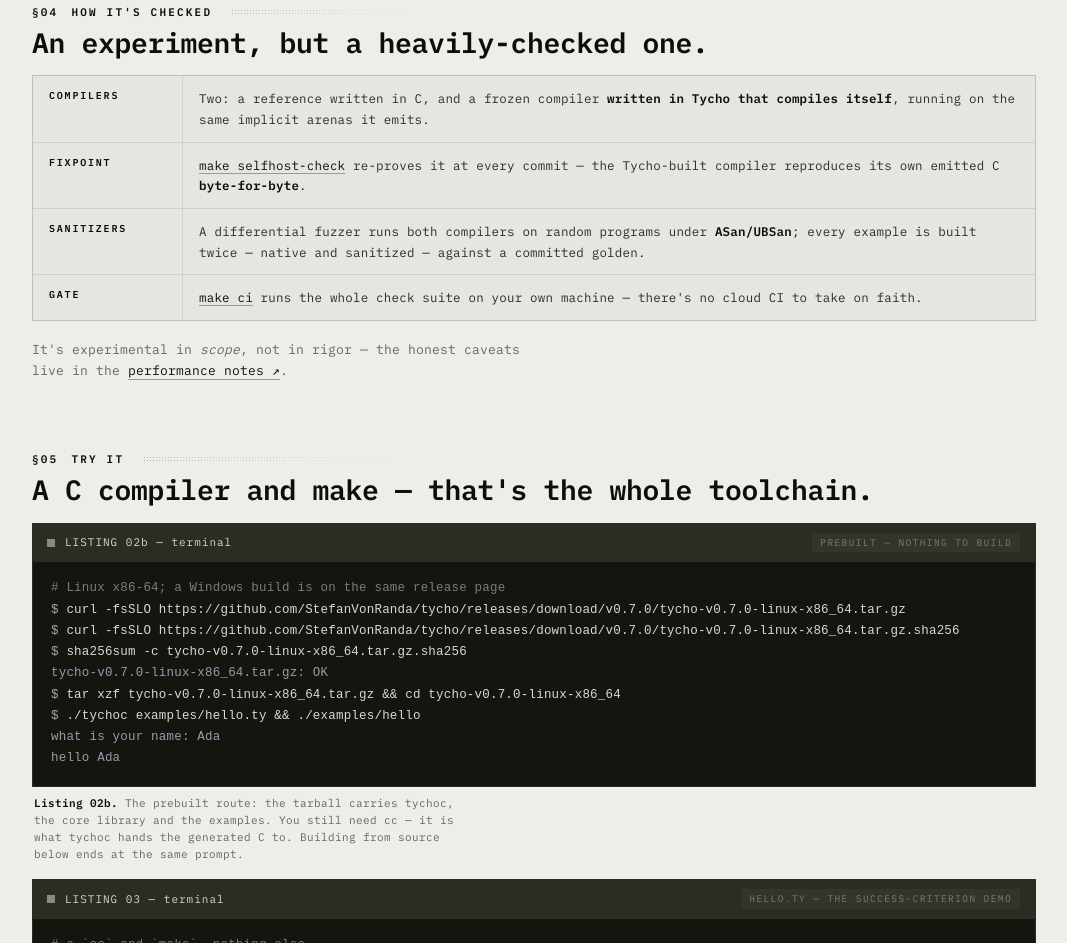
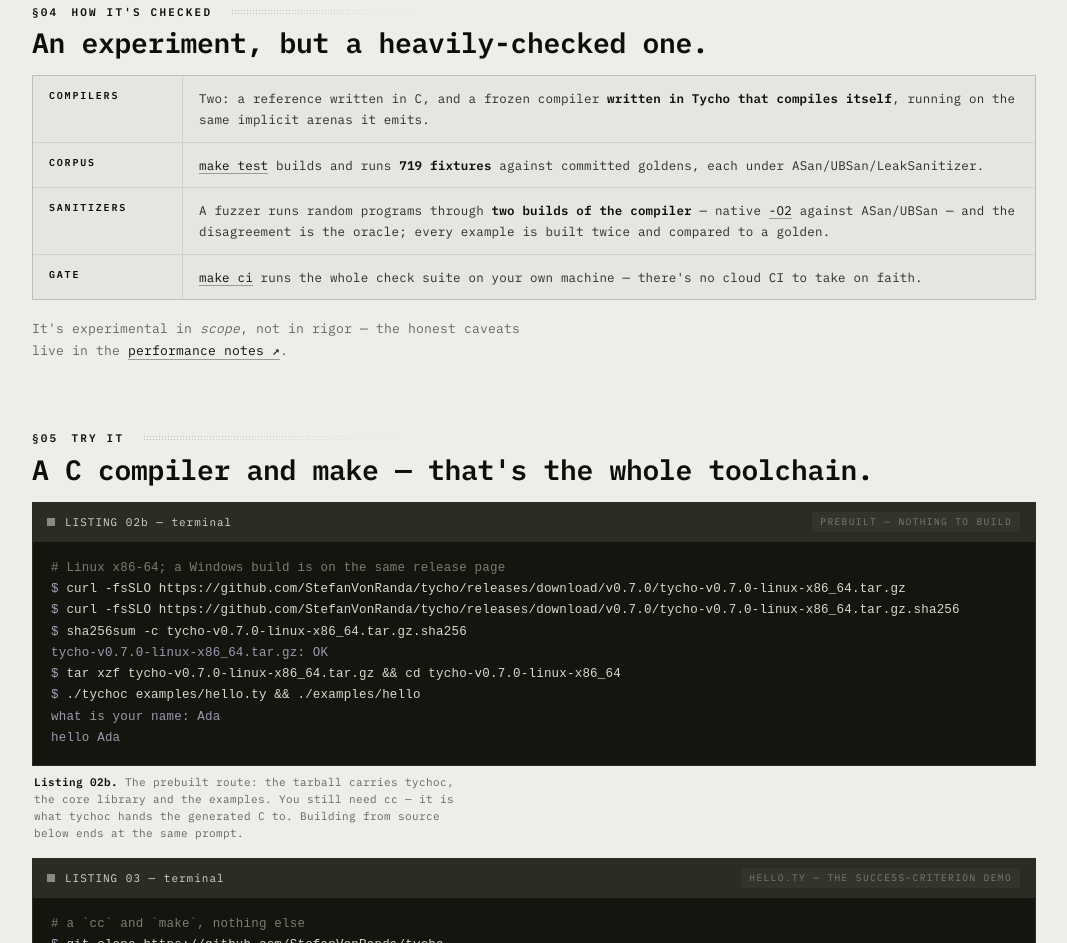
Before and after one commit to StefanVonRanda/tycho, a plain HTML site: page index.html in a window 1280 px wide. Shown: the part 2852-3795 px from the top of the page, without its empty margins (106-1173 px from the left). Drawn offline with Linux system fonts and the light colour scheme.

Commit message:
site: drop the dead make selfhost-check command from §04
The fixpoint and frontparity lanes were retired 2026-07-29 and there is no
selfhost-check make target -- grep: 0 in the Makefile -- so a visitor typing what
§04 showed gets 'No rule to make target'. Replaced with make test and its real
figure. The sanitizer row said the fuzzer runs 'both compilers'; fuzz/run.py:19
records that the tychoc0 legs are gone, so it runs two builds of one compiler.

Content-only correction. The §06 section added earlier was reverted in the
previous commit: it was internal project bookkeeping and did not belong on a
public page.

```diff
--- a/index.html
+++ b/index.html
@@ -462,8 +462,8 @@
     <h2 class="rv">An experiment, but a heavily-checked one.</h2>
     <div class="spec2 rv">
       <div class="row"><span class="k">Compilers</span><span class="v">Two: a reference written in C, and a frozen compiler <b>written in Tycho that compiles itself</b>, running on the same implicit arenas it emits.</span></div>
-      <div class="row"><span class="k">Fixpoint</span><span class="v"><span class="cmd">make selfhost-check</span> re-proves it at every commit — the Tycho-built compiler reproduces its own emitted C <b>byte-for-byte</b>.</span></div>
-      <div class="row"><span class="k">Sanitizers</span><span class="v">A differential fuzzer runs both compilers on random programs under <b>ASan/UBSan</b>; every example is built twice — native and sanitized — against a committed golden.</span></div>
+      <div class="row"><span class="k">Corpus</span><span class="v"><span class="cmd">make test</span> builds and runs <b>719 fixtures</b> against committed goldens, each under ASan/UBSan/LeakSanitizer.</span></div>
+      <div class="row"><span class="k">Sanitizers</span><span class="v">A fuzzer runs random programs through <b>two builds of the compiler</b> — native <span class="cmd">-O2</span> against ASan/UBSan — and the disagreement is the oracle; every example is built twice and compared to a golden.</span></div>
       <div class="row"><span class="k">Gate</span><span class="v"><span class="cmd">make ci</span> runs the whole check suite on your own machine — there's no cloud CI to take on faith.</span></div>
     </div>
     <p class="muted rv">
```
